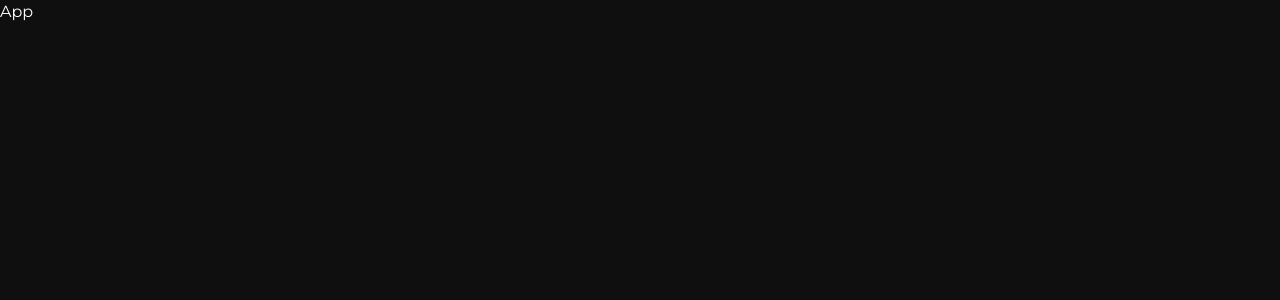
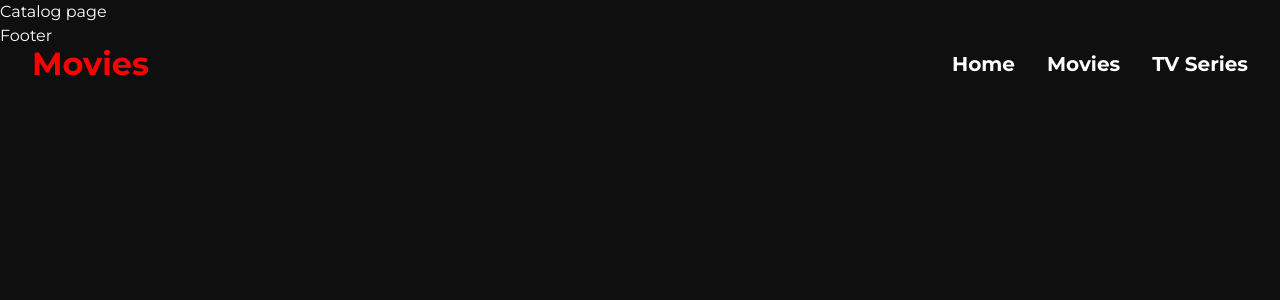
Before and after one commit to usamaserag/Responsive-React-Movies-App-With-API, a React (Create React App) app: page /catalog in a window 1280 px wide. Shown: the top 300 px of the page. Built offline with nearby package versions, Linux system fonts and the light colour scheme; the HTML template or start-up script is replaced by a standard one.

Commit message:
Created and styled Navbar component and simply main components for routing test

```diff
--- a/package.json
+++ b/package.json
@@ -7,6 +7,7 @@
     "@testing-library/react": "^12.1.2",
     "@testing-library/user-event": "^13.5.0",
     "axios": "^0.24.0",
+    "query-string": "^7.0.1",
     "react": "^17.0.2",
     "react-dom": "^17.0.2",
     "react-router-dom": "^6.1.1",
--- a/src/App.js
+++ b/src/App.js
@@ -1,10 +1,22 @@
-import './App.scss';
+import "./App.scss";
+import { Routes, Route, BrowserRouter } from "react-router-dom";
+import Home from "./pages/Home";
+import Catalog from "./pages/Catalog";
+import Details from "./pages/Details";
+import Header from "./components/Header";
+import Footer from "./components/Footer";
 
 function App() {
   return (
-    <div>
-      App
-    </div>
+      <BrowserRouter>
+        <Header />
+        <Routes>
+          <Route exact path="/" element={<Home />} />
+          <Route path="/catalog" element={<Catalog />} />
+          <Route path="/details" element={<Details />} />
+        </Routes>
+        <Footer />
+      </BrowserRouter>
   );
 }
 
--- /dev/null
+++ b/src/components/Footer/index.jsx
@@ -0,0 +1,11 @@
+import React from 'react'
+
+const Footer = () => {
+    return (
+        <div>
+            Footer
+        </div>
+    )
+}
+
+export default Footer
--- /dev/null
+++ b/src/components/Header/index.jsx
@@ -0,0 +1,60 @@
+import React, { useRef, useEffect } from "react";
+import { Link, useLocation } from "react-router-dom";
+
+import "./styles.scss";
+
+const Header = () => {
+  const headerNavBar = [
+    {
+      name: "Home",
+      path: "/",
+    },
+    {
+      name: "Movies",
+      path: "/movie",
+    },
+    {
+      name: "TV Series",
+      path: "/tv",
+    },
+  ];
+
+  const { pathname } = useLocation();
+  const headerRef = useRef(null);
+  const active = headerNavBar.findIndex((e) => e.path === pathname);
+
+  useEffect(() => {
+    const shrinkHeader = () => {
+        if (document.body.scrollTop > 100 || document.documentElement.scrollTop > 100) {
+            headerRef.current.classList.add('shrink');
+        } else {
+            headerRef.current.classList.remove('shrink');
+        }
+    }
+    window.addEventListener('scroll', shrinkHeader);
+    return () => {
+        window.removeEventListener('scroll', shrinkHeader);
+    }
+  },[])
+
+  return (
+      <div ref={headerRef} className="header__wrap container">
+        <div className="logo">
+          <Link to="/">
+            Movies
+          </Link>
+        </div>
+        <ul className="header__nav">
+          {headerNavBar.map((item, index) => {
+            return (
+              <li key={index} className={`${index === active ? "active" : ""}`}>
+                <Link to={item.path}>{item.name}</Link>
+              </li>
+            );
+          })}
+        </ul>
+      </div>
+  );
+};
+
+export default Header;
--- /dev/null
+++ b/src/components/Header/styles.scss
@@ -0,0 +1,72 @@
+@use "../../scss/" as *;
+
+.header__wrap {
+  height: $header-height;
+  width: 100%;
+  padding: 0 32px;
+  position: fixed;
+  top: 0;
+  left: 0;
+  z-index: 999;
+  transition: height 0.3s ease, background-color 0.3s ease;
+
+  &.shrink {
+    height: $header-shrink-height;
+    background-color: $body-bg;
+  }
+  @include flex(center, space-between);
+
+  @include mobile {
+    justify-content: center;
+  }
+
+  .logo {
+    color: $main-color;
+    font-size: 32px;
+    font-weight: 700;
+  }
+}
+
+.header__nav {
+  @include flex(center, unset);
+
+  & > * ~ * {
+    margin-left: 32px;
+  }
+  li {
+    padding: 6px 0;
+    font-weight: 700;
+    position: relative;
+    font-size: 20px;
+
+    &::after {
+      content: "";
+      position: absolute;
+      height: 2px;
+      bottom: 0;
+      left: 50%;
+      transform: translateX(-50%);
+      width: 0;
+      transition: width 0.5s ease;
+      background-color: $main-color;
+    }
+
+    &.active::after,
+    &:hover::after {
+      width: 100%;
+    }
+  }
+
+  @include mobile {
+    position: fixed;
+    bottom: 0;
+    left: 0;
+    width: 100%;
+    height: 80px;
+    background-color: $body-bg;
+    box-shadow: $box-shadow;
+    padding: 0 32px;
+
+    @include flex(center, space-between);
+  }
+}
--- /dev/null
+++ b/src/pages/Catalog/index.jsx
@@ -0,0 +1,11 @@
+import React from "react";
+
+const Catalog = () => {
+  return (
+    <div>
+      Catalog page
+    </div>
+  );
+};
+
+export default Catalog;
--- /dev/null
+++ b/src/pages/Details/index.jsx
@@ -0,0 +1,12 @@
+import React from 'react';
+
+
+const Details = () => {
+    return (
+        <div>
+            Details
+        </div>
+    )
+}
+
+export default Details
--- /dev/null
+++ b/src/pages/Home/index.jsx
@@ -0,0 +1,11 @@
+import React from 'react';
+
+const Home = () => {
+    return (
+        <div style={{marginTop: '128px'}}>
+             Home
+        </div>
+    )
+}
+
+export default Home
```
Also changed, not shown: 1 other file (tests, documents, lock files or other folders).
